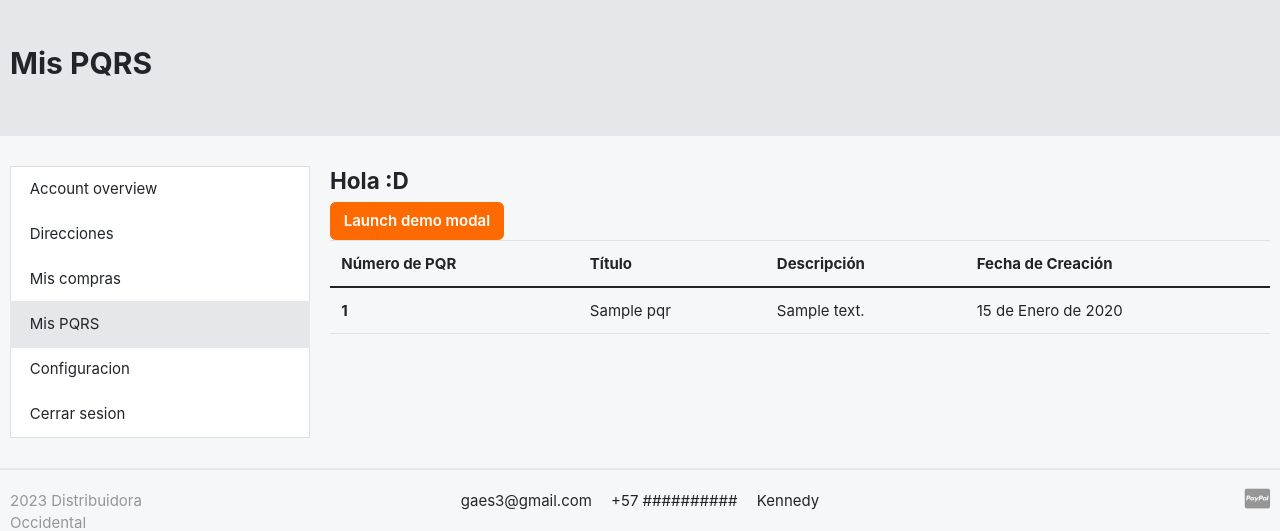
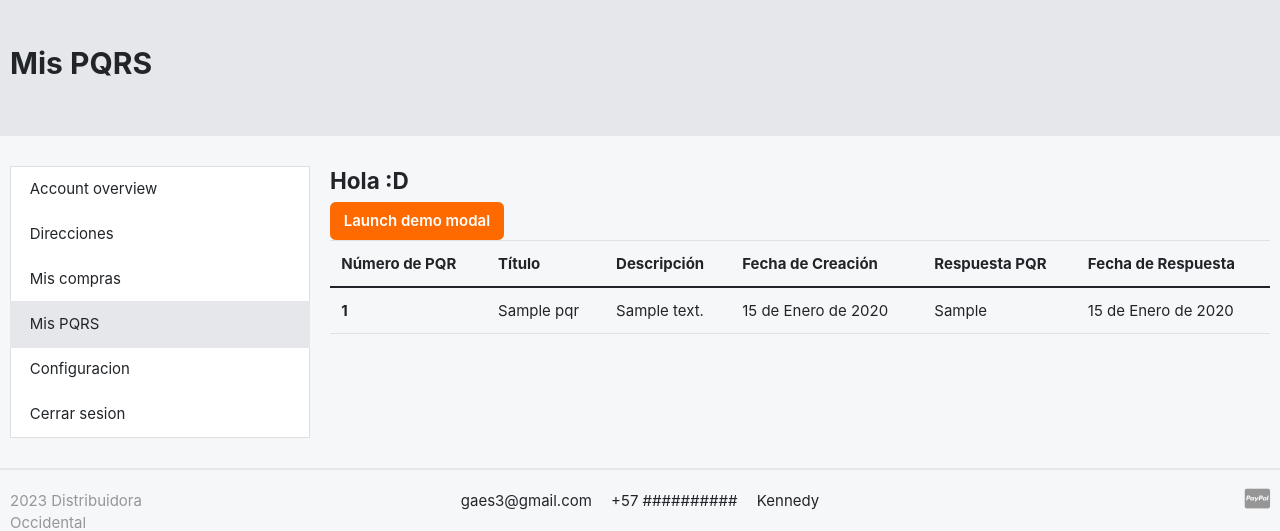
Before and after one commit to EdwardAJ6/-Distribuidora-Occidental-Python, a Django app: page /PQRS/ in a window 1280 px wide. Shown: the part 81-612 px from the top of the page. Run offline with Django 4.2, Linux system fonts and the light colour scheme; a user stored in the database is signed in; tables that the repository leaves empty hold one stand-in row (values such as "Sample post"); some libraries are stand-ins or nearby versions; some web fonts are replaced.

Commit message:
Respuesta de las pqrs

```diff
--- a/DistribuidoraOccidentalPy/views.py
+++ b/DistribuidoraOccidentalPy/views.py
@@ -19,6 +19,7 @@ from django.http import HttpResponse
 from django.shortcuts import render
 from core.forms import PqrForm
 from django.contrib import messages
+from datetime import datetime, timedelta
 
 def tienda(request):
 
@@ -104,7 +105,9 @@ def ordenar(request):
 @login_required(login_url='login')
 def ver_pqrs(request):
     pqrs = Pqr.objects.filter(usuario=request.user).order_by('id')
+    estimated_response_date = datetime.now() + timedelta(days=3)
     context = {
+        'estimated_response_date': estimated_response_date,
         'pqrs': pqrs,
     }
     return render(request,'cuenta/pqrs.html',context)
--- a/core/models.py
+++ b/core/models.py
@@ -272,3 +272,5 @@ class Pqr(models.Model):
     titulo = models.CharField(max_length=30,verbose_name='Título')
     descripcion = models.TextField(verbose_name='Descripción')
     creada_en = models.DateField(auto_now_add=True, verbose_name='Fecha de creación')
+    respuesta = models.TextField(max_length=500,verbose_name= 'Respuesta',null=True)
+    fecha_respuesta = models.DateField(verbose_name='Respondida en',null=True)
--- a/templates/cuenta/pqrs.html
+++ b/templates/cuenta/pqrs.html
@@ -88,6 +88,8 @@
 					<th scope="col">Título</th>
 					<th scope="col">Descripción</th>
 					<th scope="col">Fecha de Creación</th>
+					<th scope="col">Respuesta PQR</th>
+					<th scope="col">Fecha de Respuesta</th>
 				  </tr>
 				</thead>
 				<tbody>
@@ -97,6 +99,13 @@
 					<td>{{pqr.titulo}}</td>
 					<td>{{pqr.descripcion}}</td>
 					<td>{{pqr.creada_en}}</td>
+					{% if pqr.respuesta %}
+					<td>{{pqr.respuesta}}</td>
+					<td>{{pqr.fecha_respuesta}}</td>
+					{% else %}
+					<td>Su PQR no ha sido respondida.</td>
+					<td>La respuesta a su PQR tiene un plazo máximo de 3 días. Es decir, su PQR será respondida el día {{estimated_response_date|date:"d-m-Y"}}</td>
+					{% endif %}
 				  </tr>
 				  {% endfor %}
 				</tbody>
```
Also changed, not shown: core/admin.py (+6 -3 lines), core/migrations/0011_pqr_fecha_respuesta_pqr_respuesta.py (added).
